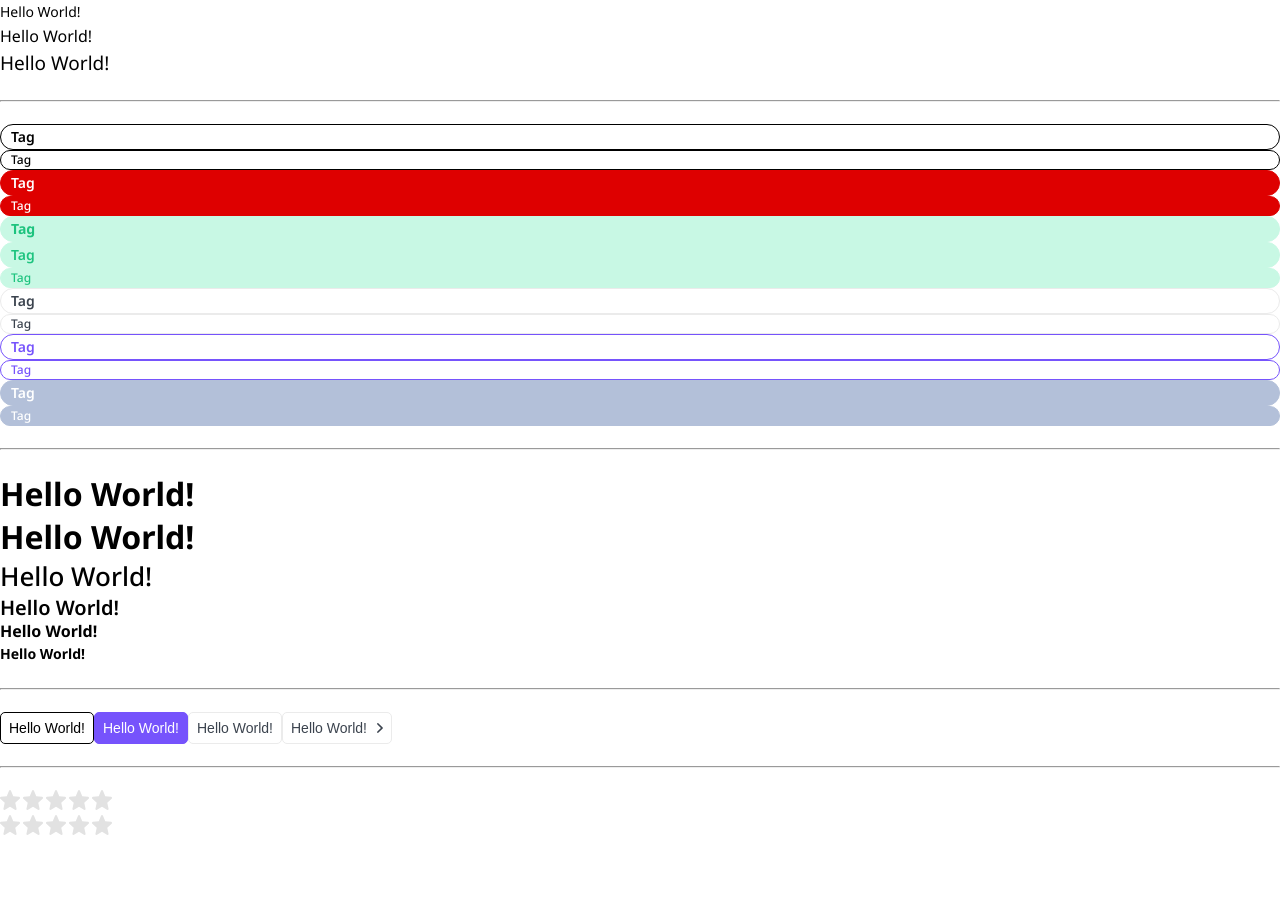
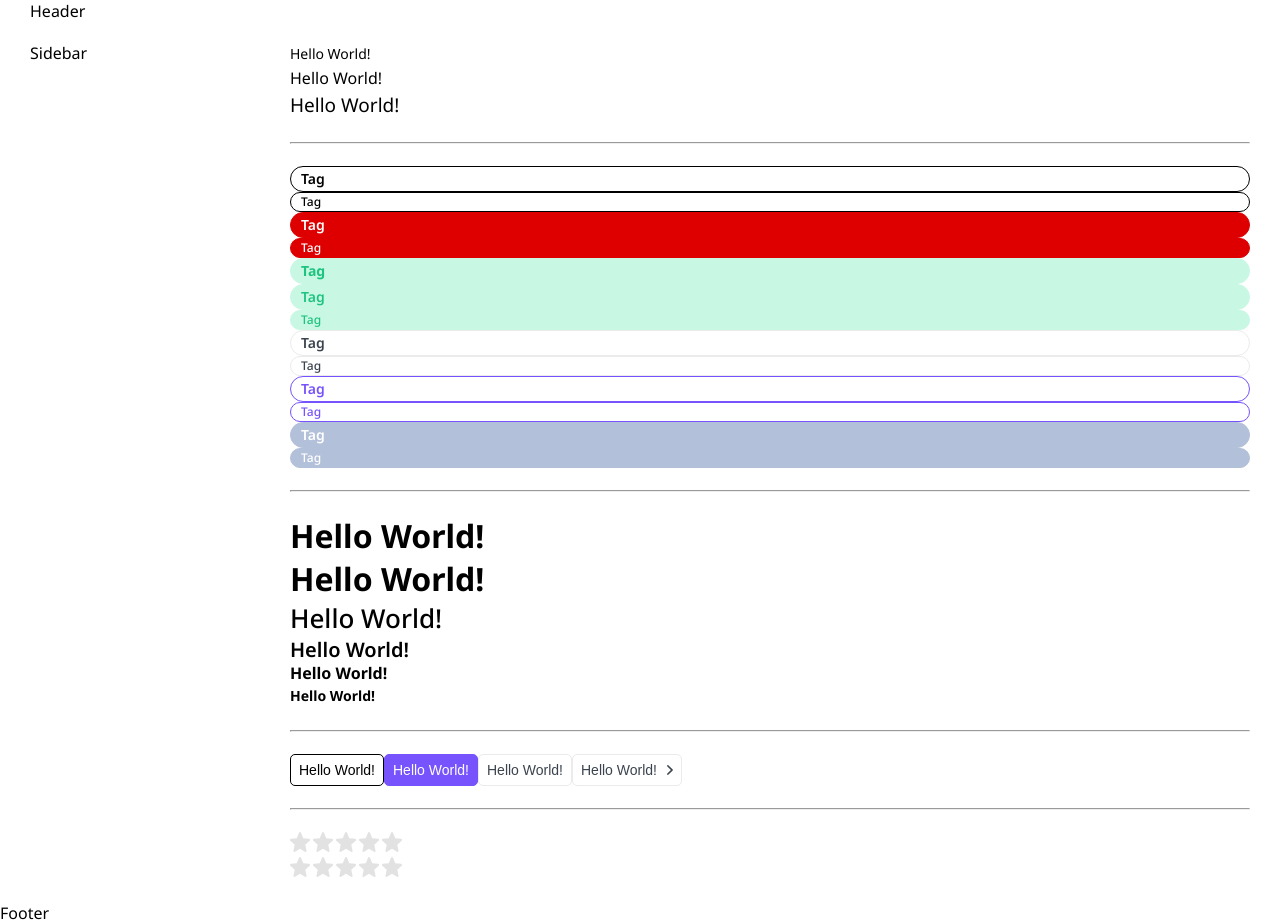
Before and after one commit to kledovskaia/owl-top, a Next.js app: page / in a window 1280 px wide. Before the commit the page ends 840 px from the top, so only its background shows below. Built offline with nearby package versions, Linux system fonts and the light colour scheme.

Commit message:
added: Layout component

```diff
--- /dev/null
+++ b/layout/Footer/Footer.tsx
@@ -0,0 +1,9 @@
+import { DetailedHTMLProps, FC, HTMLAttributes } from 'react';
+
+type Props = DetailedHTMLProps<HTMLAttributes<HTMLElement>, HTMLElement>;
+
+const Footer: FC<Props> = (props) => {
+  return <footer {...props}>Footer</footer>;
+};
+
+export default Footer;
--- /dev/null
+++ b/layout/Header/Header.tsx
@@ -0,0 +1,9 @@
+import { DetailedHTMLProps, FC, HTMLAttributes } from 'react';
+
+type Props = DetailedHTMLProps<HTMLAttributes<HTMLElement>, HTMLElement>;
+
+const Header: FC<Props> = (props) => {
+  return <header {...props}>Header</header>;
+};
+
+export default Header;
--- /dev/null
+++ b/layout/Layout.module.scss
@@ -0,0 +1,27 @@
+.layout {
+  min-height: 100vh;
+
+  @media screen and (min-width: 50rem) {
+    display: grid;
+    grid-template-columns: auto 23rem minmax(32rem, 120rem) auto;
+    grid-template-rows: auto 1fr auto;
+    grid-template-areas:
+      '. header header .'
+      '. sidebar main .'
+      'footer footer footer footer';
+    gap: 2rem 3rem;
+  }
+
+  &__header {
+    grid-area: header;
+  }
+  &__sidebar {
+    grid-area: sidebar;
+  }
+  &__main {
+    grid-area: main;
+  }
+  &__footer {
+    grid-area: footer;
+  }
+}
--- /dev/null
+++ b/layout/Layout.tsx
@@ -0,0 +1,21 @@
+import { DetailedHTMLProps, FC, HTMLAttributes } from 'react';
+import cn from 'classnames';
+import styles from './Layout.module.scss';
+import Header from './Header/Header';
+import Sidebar from './Sidebar/Sidebar';
+import Footer from './Footer/Footer';
+
+type Props = DetailedHTMLProps<HTMLAttributes<HTMLDivElement>, HTMLDivElement>;
+
+const Layout: FC<Props> = ({ className, children, ...props }) => {
+  return (
+    <div className={cn(className, styles.layout)} {...props}>
+      <Header className={styles.layout__header} />
+      <Sidebar className={styles.layout__sidebar} />
+      <main className={styles.layout__main}>{children}</main>
+      <Footer className={styles.layout__footer} />
+    </div>
+  );
+};
+
+export default Layout;
--- /dev/null
+++ b/layout/Sidebar/Sidebar.tsx
@@ -0,0 +1,9 @@
+import { DetailedHTMLProps, FC, HTMLAttributes } from 'react';
+
+type Props = DetailedHTMLProps<HTMLAttributes<HTMLDivElement>, HTMLDivElement>;
+
+const Sidebar: FC<Props> = (props) => {
+  return <div {...props}>Sidebar</div>;
+};
+
+export default Sidebar;
--- a/pages/_app.tsx
+++ b/pages/_app.tsx
@@ -1,6 +1,11 @@
 import { AppProps } from 'next/app';
+import Layout from '../layout/Layout';
 import '../styles/globals.scss';
 
 export default function MyApp({ Component, pageProps }: AppProps) {
-  return <Component {...pageProps} />;
+  return (
+    <Layout>
+      <Component {...pageProps} />
+    </Layout>
+  );
 }
--- a/pages/index.tsx
+++ b/pages/index.tsx
@@ -6,6 +6,7 @@ import Tag from '../components/Tag/Tag';
 import ArrowIcon from '../components/icons/Arrow';
 import Rating from '../components/Rating/Rating';
 import { useState } from 'react';
+import Layout from '../layout/Layout';
 
 const Home = () => {
   const [score, setScore] = useState(0);
```
